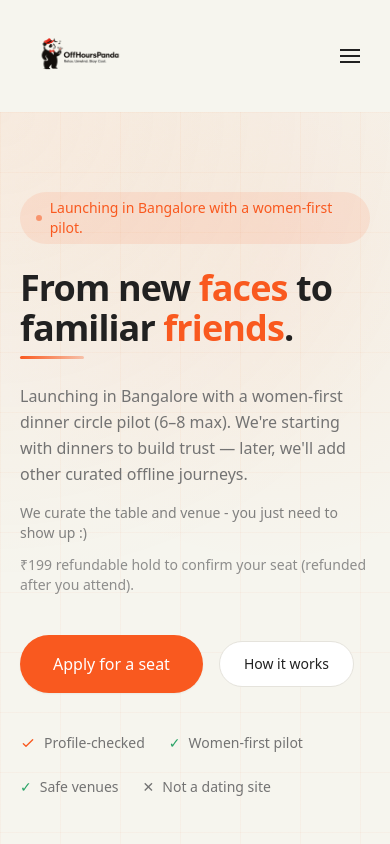
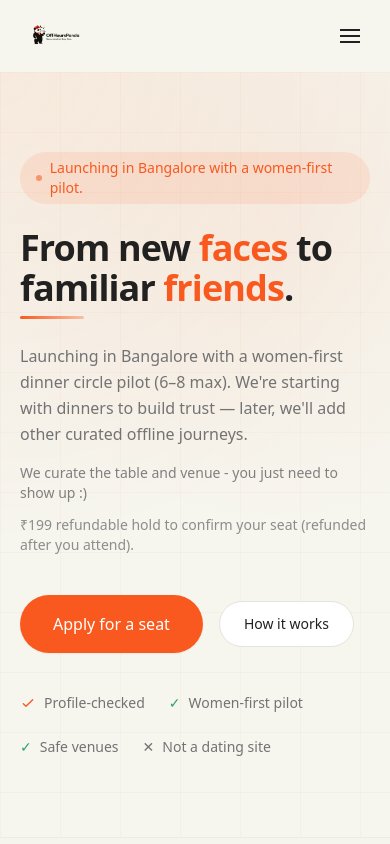
Before and after one commit to atul-krishnan/tablelink-mvp, a Next.js app: page / in a window 390 px wide. Shown: the top 844 px of the page. Built offline with nearby package versions, Linux system fonts and the light colour scheme.

Commit message:
Reduce navbar height for more compact header
- Reduced logo size: 80px → 64px desktop, 80px → 56px tablet, 80px → 48px mobile
- Reduced navbar padding: py-4 → py-3
- More compact and less overwhelming header
- Better use of screen space

```diff
--- a/src/components/sections/StickyNav.tsx
+++ b/src/components/sections/StickyNav.tsx
@@ -36,13 +36,13 @@ export function StickyNav() {
                 : "bg-transparent"
                 }`}
         >
-            <Container className="flex items-center justify-between py-4">
+            <Container className="flex items-center justify-between py-3">
                 {/* Logo */}
                 <Link
                     href="/"
                     className="flex items-center"
                 >
-                    <div className="relative h-20 sm:h-20 md:h-24 w-auto">
+                    <div className="relative h-12 sm:h-14 md:h-16 w-auto">
                         <Image
                             src="/images/offhourspanda-logo.png"
                             alt="OffHoursPanda"
```
